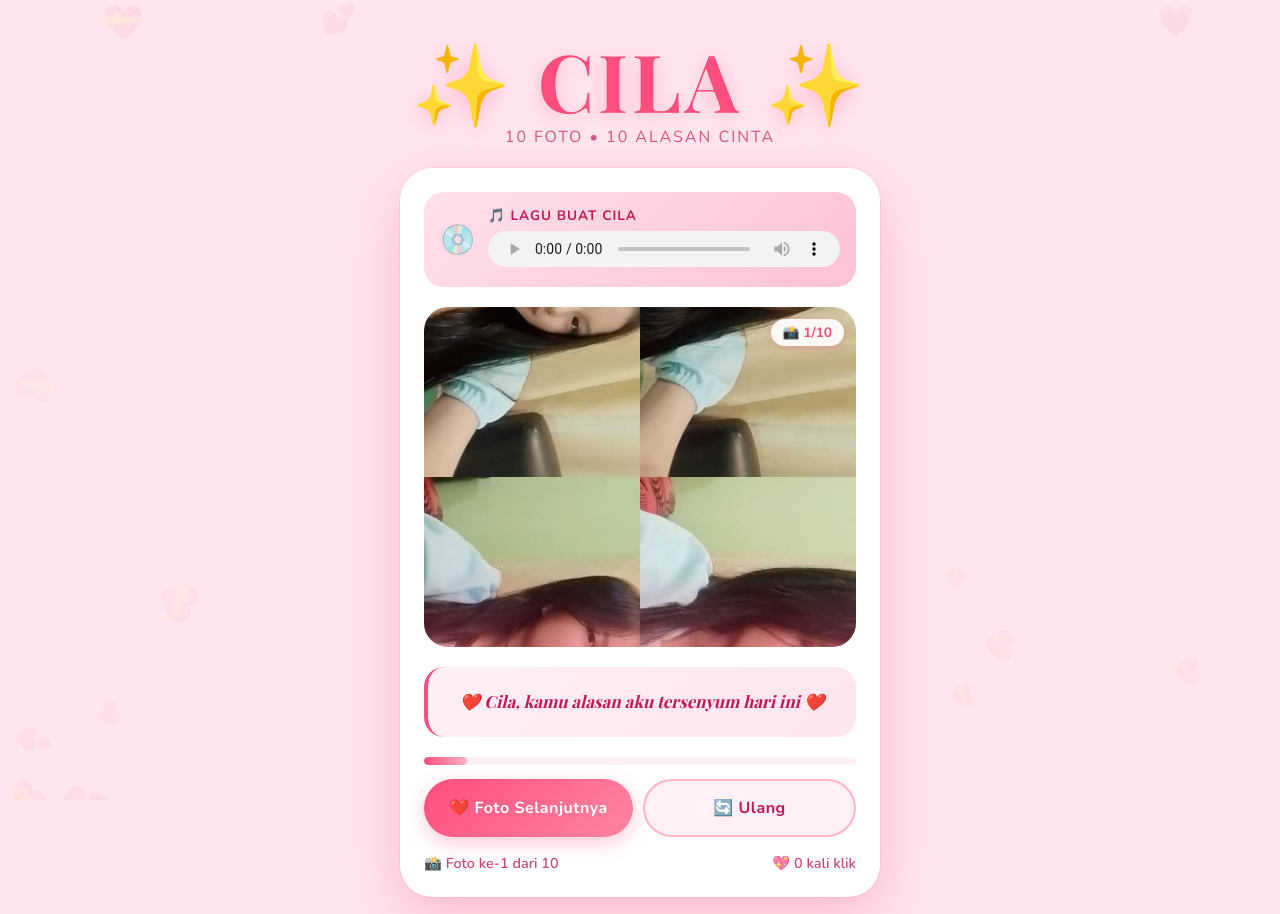
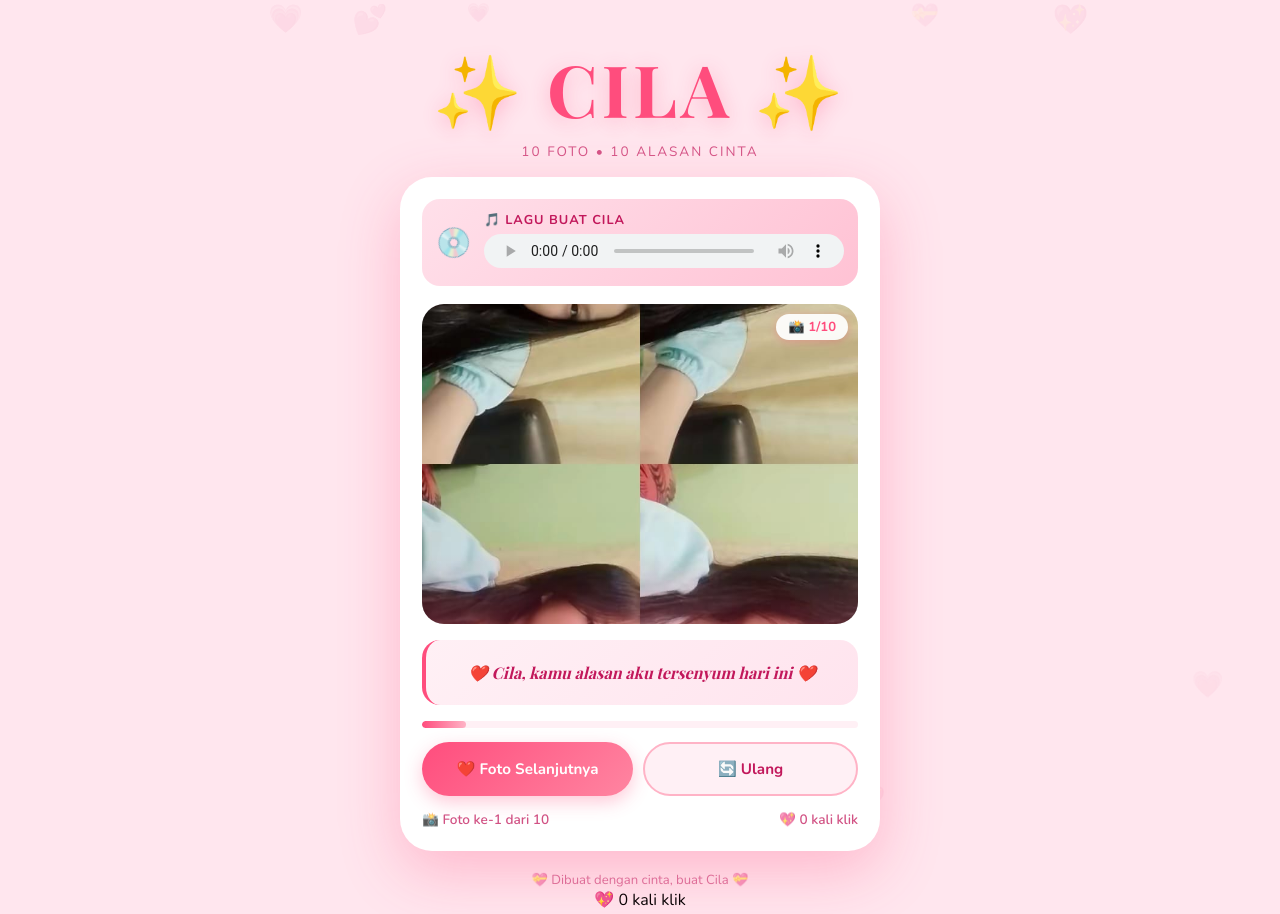
Before and after one commit to Reccrajaiblis/rexxrajaiblis.github.io, a plain HTML site: page index.html in a window 1280 px wide. Shown: the top 914 px of the page. Drawn offline with nearby package versions, Linux system fonts and the light colour scheme; a web font is replaced by a local one.

Commit message:
Update index.html

```diff
--- a/index.html
+++ b/index.html
@@ -8,15 +8,12 @@
 <style>
 :root {
   --pink: #ff4d7d;
-            --light-pink: #ffb3c6;
+  --lpink: #ffb3c6;
   --pale: #fff0f5;
   --deep: #c2185b;
-            --white: #ffffff;
-            --shadow: rgba(255, 77, 125, 0.3);
+  --shadow: rgba(255,77,125,0.3);
 }
-
-        * { margin: 0; padding: 0; box-sizing: border-box; }
-
+* { margin:0; padding:0; box-sizing:border-box; }
 body {
   font-family: 'Nunito', sans-serif;
   background: #ffe6ee;
@@ -24,294 +21,237 @@
   display: flex;
   flex-direction: column;
   align-items: center;
-            justify-content: flex-start;
+  padding-bottom: 40px;
   overflow-x: hidden;
-            padding-bottom: 40px;
 }
-
-        /* === BACKGROUND HEARTS === */
-        .bg-hearts {
+#bgHearts {
   position: fixed;
-            top: 0; left: 0;
-            width: 100%; height: 100%;
+  inset: 0;
   pointer-events: none;
   z-index: 0;
   overflow: hidden;
 }
-        .bg-heart {
+.bh {
   position: absolute;
-            font-size: 24px;
-            opacity: 0.08;
-            animation: floatHeart linear infinite;
+  opacity: 0.07;
+  animation: bhUp linear infinite;
 }
-
-        @keyframes floatHeart {
-            0% { transform: translateY(110vh) rotate(0deg); opacity: 0.08; }
-            100% { transform: translateY(-10vh) rotate(360deg); opacity: 0; }
+@keyframes bhUp {
+  from { transform: translateY(110vh); opacity: 0.07; }
+  to   { transform: translateY(-10vh); opacity: 0; }
 }
-
-        /* === HEADER === */
 .header {
   position: relative;
-            z-index: 10;
+  z-index: 1;
   text-align: center;
-            padding: 40px 20px 20px;
+  padding: 40px 20px 16px;
 }
-
-        .header-title {
+.header h1 {
   font-family: 'Playfair Display', serif;
-            font-size: clamp(3em, 12vw, 5em);
+  font-size: clamp(2.8em, 12vw, 4.5em);
   color: var(--pink);
   text-shadow: 0 4px 20px var(--shadow);
   letter-spacing: 4px;
-            line-height: 1;
 }
-
-        .header-sub {
-            font-size: 1em;
+.header p {
+  font-size: 0.85em;
   color: var(--deep);
+  letter-spacing: 2px;
+  text-transform: uppercase;
   opacity: 0.7;
   margin-top: 6px;
-            letter-spacing: 2px;
-            text-transform: uppercase;
 }
-
-        /* === CARD UTAMA === */
 .card {
   position: relative;
-            z-index: 10;
-            background: var(--white);
+  z-index: 1;
+  background: #fff;
   border-radius: 32px;
   width: min(480px, 92vw);
-            padding: 24px;
-            box-shadow: 0 20px 60px var(--shadow), 0 0 0 1px rgba(255,77,125,0.1);
-            margin: 0 auto;
+  padding: 22px;
+  box-shadow: 0 20px 60px var(--shadow);
 }
-
-        /* === MUSIC PLAYER === */
-        .music-wrap {
+.music {
   background: linear-gradient(135deg, #ffe0ea, #ffc2d4);
-            border-radius: 20px;
-            padding: 14px 16px;
-            margin-bottom: 20px;
+  border-radius: 18px;
+  padding: 12px 14px;
+  margin-bottom: 18px;
   display: flex;
   align-items: center;
   gap: 12px;
 }
-
 .music-icon {
   font-size: 1.8em;
   animation: spin 3s linear infinite;
+  flex-shrink: 0;
 }
-
 @keyframes spin {
-            0% { transform: rotate(0deg); }
-            100% { transform: rotate(360deg); }
+  to { transform: rotate(360deg); }
 }
-
 .music-label {
-            font-size: 0.85em;
+  font-size: 0.8em;
+  font-weight: 700;
   color: var(--deep);
-            font-weight: 700;
-            margin-bottom: 6px;
   letter-spacing: 1px;
   text-transform: uppercase;
+  margin-bottom: 5px;
 }
-
 audio {
   width: 100%;
-            height: 36px;
-            border-radius: 20px;
+  height: 34px;
 }
-
-        /* === FOTO AREA === */
 .foto-wrap {
   position: relative;
-            border-radius: 24px;
+  border-radius: 22px;
   overflow: hidden;
   background: var(--pale);
-            min-height: 300px;
+  min-height: 280px;
   display: flex;
   align-items: center;
   justify-content: center;
-            margin-bottom: 20px;
-            box-shadow: inset 0 2px 10px rgba(255,77,125,0.1);
+  margin-bottom: 16px;
 }
-
-        #fotoCila {
+#foto {
   width: 100%;
-            max-height: 340px;
+  max-height: 320px;
   object-fit: cover;
-            border-radius: 20px;
   display: block;
-            transition: opacity 0.4s ease;
+  transition: opacity 0.35s ease;
 }
-
 .foto-overlay {
   position: absolute;
   bottom: 0; left: 0; right: 0;
-            height: 80px;
-            background: linear-gradient(transparent, rgba(255,77,125,0.3));
-            border-radius: 0 0 20px 20px;
+  height: 70px;
+  background: linear-gradient(transparent, rgba(255,77,125,0.25));
   pointer-events: none;
 }
-
 .foto-badge {
   position: absolute;
-            top: 12px;
-            right: 12px;
-            background: rgba(255,255,255,0.9);
+  top: 10px; right: 10px;
+  background: rgba(255,255,255,0.92);
   color: var(--pink);
-            font-size: 0.85em;
+  font-size: 0.82em;
   font-weight: 700;
   padding: 4px 12px;
   border-radius: 20px;
-            backdrop-filter: blur(4px);
   box-shadow: 0 2px 8px var(--shadow);
 }
-
-        /* === PESAN === */
-        .pesan-box {
+.pesan {
   background: linear-gradient(135deg, #fff0f5, #ffe4ee);
-            border-radius: 20px;
-            padding: 16px 20px;
-            margin-bottom: 20px;
+  border-radius: 18px;
   border-left: 4px solid var(--pink);
-            min-height: 70px;
+  padding: 14px 18px;
+  margin-bottom: 16px;
+  min-height: 65px;
   display: flex;
   align-items: center;
   justify-content: center;
 }
-
-        .pesan-text {
+#pesanText {
   font-family: 'Playfair Display', serif;
   font-style: italic;
   color: var(--deep);
-            font-size: 1.05em;
+  font-size: 1em;
   text-align: center;
   line-height: 1.5;
-            animation: fadeIn 0.6s ease;
 }
-
+.fade-in {
+  animation: fadeIn 0.5s ease;
+}
 @keyframes fadeIn {
-            from { opacity: 0; transform: translateY(8px); }
-            to { opacity: 1; transform: translateY(0); }
+  from { opacity: 0; transform: translateY(6px); }
+  to   { opacity: 1; transform: translateY(0); }
 }
-
-        /* === TOMBOL === */
+.progress-wrap {
+  background: var(--pale);
+  border-radius: 20px;
+  height: 7px;
+  margin-bottom: 14px;
+  overflow: hidden;
+}
+#progressBar {
+  height: 100%;
+  background: linear-gradient(90deg, var(--pink), var(--lpink));
+  border-radius: 20px;
+  transition: width 0.5s ease;
+  width: 10%;
+}
 .btn-group {
   display: flex;
   gap: 10px;
-            margin-bottom: 16px;
+  margin-bottom: 14px;
 }
-
 .btn {
   flex: 1;
-            padding: 16px 12px;
+  padding: 15px 10px;
   border: none;
   border-radius: 50px;
   font-family: 'Nunito', sans-serif;
-            font-size: 1em;
+  font-size: 0.95em;
   font-weight: 700;
   cursor: pointer;
   transition: all 0.2s;
-            letter-spacing: 0.5px;
 }
-
 .btn:active { transform: scale(0.95); }
-
 .btn-next {
   background: linear-gradient(135deg, var(--pink), #ff85a1);
-            color: white;
-            box-shadow: 0 6px 20px var(--shadow);
+  color: #fff;
+  box-shadow: 0 6px 18px var(--shadow);
 }
-
 .btn-next:hover {
-            box-shadow: 0 8px 25px var(--shadow);
   transform: translateY(-2px);
+  box-shadow: 0 8px 24px var(--shadow);
 }
-
 .btn-reset {
   background: var(--pale);
   color: var(--deep);
-            border: 2px solid var(--light-pink);
+  border: 2px solid var(--lpink);
 }
-
 .btn-reset:hover {
-            background: var(--light-pink);
-            color: white;
+  background: var(--lpink);
+  color: #fff;
 }
-
-        /* === PROGRESS BAR === */
-        .progress-wrap {
-            background: var(--pale);
-            border-radius: 20px;
-            height: 8px;
-            margin-bottom: 14px;
-            overflow: hidden;
-        }
-
-        .progress-bar {
-            height: 100%;
-            background: linear-gradient(90deg, var(--pink), var(--light-pink));
-            border-radius: 20px;
-            transition: width 0.5s ease;
-        }
-
-        /* === COUNTER === */
-        .counter-row {
+.counter {
   display: flex;
   justify-content: space-between;
-            align-items: center;
-            font-size: 0.9em;
+  font-size: 0.85em;
   color: var(--deep);
   font-weight: 600;
-            opacity: 0.8;
+  opacity: 0.75;
 }
-
-        /* === FLOATING HEARTS === */
-        .floating-heart {
+.footer {
+  position: relative;
+  z-index: 1;
+  text-align: center;
+  margin-top: 20px;
+  color: var(--deep);
+  font-size: 0.82em;
+  opacity: 0.55;
+}
+.fh {
   position: fixed;
   pointer-events: none;
   z-index: 9999;
-            font-size: 20px;
-            animation: floatUp 3s ease-out forwards;
+  animation: fhUp 2.8s ease-out forwards;
 }
-
-        @keyframes floatUp {
-            0% { transform: translateY(0) scale(0.5); opacity: 1; }
-            80% { opacity: 0.8; }
-            100% { transform: translateY(-250px) scale(1.3); opacity: 0; }
-        }
-
-        /* === FOOTER === */
-        .footer {
-            position: relative;
-            z-index: 10;
-            text-align: center;
-            margin-top: 20px;
-            color: var(--deep);
-            font-size: 0.85em;
-            opacity: 0.6;
+@keyframes fhUp {
+  0%   { transform: translateY(0) scale(0.5); opacity: 1; }
+  80%  { opacity: 0.7; }
+  100% { transform: translateY(-220px) scale(1.2); opacity: 0; }
 }
 </style>
 </head>
 <body>
 
-    <!-- Background Hearts -->
-    <div class="bg-hearts" id="bgHearts"></div>
+<div id="bgHearts"></div>
 
-    <!-- Header -->
 <div class="header">
-        <div class="header-title">✨ CILA ✨</div>
-        <div class="header-sub">10 Foto • 10 Alasan Cinta</div>
+  <h1>✨ CILA ✨</h1>
+  <p>10 Foto &bull; 10 Alasan Cinta</p>
 </div>
 
-    <!-- Card Utama -->
 <div class="card">
 
-        <!-- Music Player -->
-        <div class="music-wrap">
+  <div class="music">
     <div class="music-icon">💿</div>
     <div style="flex:1">
       <div class="music-label">🎵 Lagu Buat Cila</div>
@@ -321,32 +261,167 @@
     </div>
   </div>
 
-        <!-- Foto -->
   <div class="foto-wrap">
-            <img id="fotoCila" src="" alt="Foto Cila">
+    <img id="foto" src="" alt="Foto Cila">
     <div class="foto-overlay"></div>
     <div class="foto-badge">📸 <span id="fotoNum">1</span>/10</div>
   </div>
 
-        <!-- Pesan -->
-        <div class="pesan-box">
-            <div class="pesan-text" id="pesanText">❤️ Cila, kamu alasan aku tersenyum hari ini ❤️</div>
+  <div class="pesan">
+    <div id="pesanText">❤️ Cila, kamu alasan aku tersenyum hari ini ❤️</div>
   </div>
 
-        <!-- Progress Bar -->
   <div class="progress-wrap">
-            <div class="progress-bar" id="progressBar" style="width: 10%"></div>
+    <div id="progressBar"></div>
   </div>
 
-        <!-- Tombol -->
   <div class="btn-group">
     <button class="btn btn-next" id="nextBtn">❤️ Foto Selanjutnya</button>
     <button class="btn btn-reset" id="resetBtn">🔄 Ulang</button>
   </div>
 
-        <!-- Counter -->
-        <div class="counter-row">
+  <div class="counter">
     <span>📸 Foto ke-<span id="fotoCounter">1</span> dari 10</span>
+    <span>💖 <span id="cintaCounter">0</span> kali klik</span>
+  </div>
+
+</div>
+
+<div class="footer">💝 Dibuat dengan cinta, buat Cila 💝</div>
+
+<script>
+var fotos = [
+  'https://raw.githubusercontent.com/Reccrajaiblis/rexxrajaiblis.github.io/main/IMG-20260308-WA0040.jpg',
+  'https://raw.githubusercontent.com/Reccrajaiblis/rexxrajaiblis.github.io/main/IMG-20260308-WA0041.jpg',
+  'https://raw.githubusercontent.com/Reccrajaiblis/rexxrajaiblis.github.io/main/IMG-20260308-WA0042.jpg',
+  'https://raw.githubusercontent.com/Reccrajaiblis/rexxrajaiblis.github.io/main/IMG-20260309-WA0006.jpg',
+  'https://raw.githubusercontent.com/Reccrajaiblis/rexxrajaiblis.github.io/main/IMG-20260309-WA0007.jpg',
+  'https://raw.githubusercontent.com/Reccrajaiblis/rexxrajaiblis.github.io/main/IMG-20260309-WA0010.jpg',
+  'https://raw.githubusercontent.com/Reccrajaiblis/rexxrajaiblis.github.io/main/IMG-20260309-WA0011.jpg',
+  'https://raw.githubusercontent.com/Reccrajaiblis/rexxrajaiblis.github.io/main/IMG-20260309-WA0013.jpg',
+  'https://raw.githubusercontent.com/Reccrajaiblis/rexxrajaiblis.github.io/main/IMG-20260309-WA0014.jpg',
+  'https://raw.githubusercontent.com/Reccrajaiblis/rexxrajaiblis.github.io/main/Proyek%20Baru%201%20%5B9EBBBA2%5D.png'
+];
+
+var pesans = [
+  "❤️ Cila, senyum kamu kayak sunrise di hati aku.",
+  "🥰 Setiap liat foto kamu, rasanya dunia jadi indah.",
+  "💕 Dari 10 foto ini, yang paling aku suka ya kamu aslinya.",
+  "🌹 Cila, kamu alasan aku bangun pagi dengan senyum.",
+  "✨ Kalo cinta itu berat, berarti aku angkat beban tiap hari mikirin kamu.",
+  "😘 10 foto, 10 alasan buat makin cinta sama kamu.",
+  "💗 Kamu tuh kayak bintang, selalu bersinar walaupun gelap.",
+  "🎈 Aku rela antri sepanjang hayat, asal ujungnya kamu.",
+  "💘 Cilaaaa... tahu gak? aku lagi senyum-senyum sendiri ngetik ini.",
+  "🔥 Pokoknya, Cila is the best thing in my life!"
+];
+
+var idx = 0;
+var klik = 0;
+var sym = ['❤️','💕','💗','💖','💘','💝'];
+
+var elFoto = document.getElementById('foto');
+var elNum  = document.getElementById('fotoNum');
+var elFotoC = document.getElementById('fotoCounter');
+var elCinta = document.getElementById('cintaCounter');
+var elPesan = document.getElementById('pesanText');
+var elProg  = document.getElementById('progressBar');
+
+function setProgress() {
+  elProg.style.width = ((idx + 1) / fotos.length * 100) + '%';
+}
+
+function setPesan(teks) {
+  elPesan.classList.remove('fade-in');
+  void elPesan.offsetWidth;
+  elPesan.innerText = teks;
+  elPesan.classList.add('fade-in');
+}
+
+function spawnHearts(x, y, n) {
+  for (var i = 0; i < n; i++) {
+    (function(i) {
+      setTimeout(function() {
+        var h = document.createElement('div');
+        h.className = 'fh';
+        h.innerHTML = sym[Math.floor(Math.random() * sym.length)];
+        h.style.left = (x + (Math.random() - 0.5) * 60) + 'px';
+        h.style.top  = y + 'px';
+        h.style.fontSize = (14 + Math.random() * 14) + 'px';
+        document.body.appendChild(h);
+        setTimeout(function() { h.remove(); }, 2800);
+      }, i * 60);
+    })(i);
+  }
+}
+
+function initBg() {
+  var bg = document.getElementById('bgHearts');
+  for (var i = 0; i < 14; i++) {
+    var h = document.createElement('div');
+    h.className = 'bh';
+    h.innerHTML = sym[Math.floor(Math.random() * sym.length)];
+    h.style.left = Math.random() * 100 + '%';
+    h.style.fontSize = (16 + Math.random() * 18) + 'px';
+    h.style.animationDuration = (9 + Math.random() * 11) + 's';
+    h.style.animationDelay = (Math.random() * 10) + 's';
+    bg.appendChild(h);
+  }
+}
+
+function gantiFoto() {
+  idx = (idx + 1) % fotos.length;
+  klik++;
+  elFoto.style.opacity = '0';
+  setTimeout(function() {
+    elFoto.src = fotos[idx];
+    elFoto.style.opacity = '1';
+  }, 300);
+  elNum.innerText   = idx + 1;
+  elFotoC.innerText = idx + 1;
+  elCinta.innerText = klik;
+  setProgress();
+  setPesan(pesans[idx]);
+}
+
+function reset() {
+  idx = 0;
+  klik = 0;
+  elFoto.style.opacity = '0';
+  setTimeout(function() {
+    elFoto.src = fotos[0];
+    elFoto.style.opacity = '1';
+  }, 300);
+  elNum.innerText   = '1';
+  elFotoC.innerText = '1';
+  elCinta.innerText = '0';
+  setProgress();
+  setPesan("❤️ Cila, kamu alasan aku tersenyum hari ini ❤️");
+}
+
+elFoto.src = fotos[0];
+setProgress();
+initBg();
+
+document.getElementById('nextBtn').addEventListener('click', function(e) {
+  gantiFoto();
+  spawnHearts(e.clientX, e.clientY, 10);
+});
+
+document.getElementById('resetBtn').addEventListener('click', function(e) {
+  reset();
+  spawnHearts(e.clientX, e.clientY, 6);
+});
+
+document.body.addEventListener('click', function(e) {
+  if (!e.target.closest('.btn')) {
+    spawnHearts(e.clientX, e.clientY, 4);
+  }
+});
+</script>
+
+</body>
+</html>
    <span>💖 <span id="cintaCounter">0</span> kali klik</span>
         </div>
 
```
Lines whose indentation alone changed are shown as unchanged.
